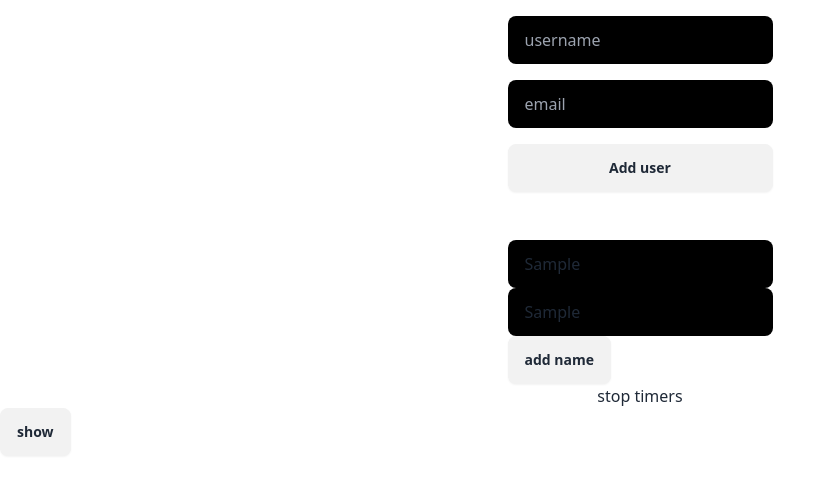
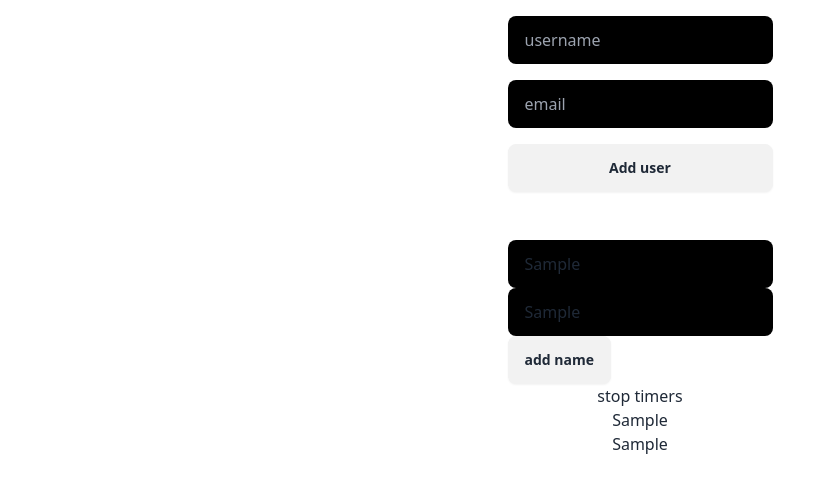
Before and after one commit to Foshati/reactfrontcast-learn, a React (Vite) app: page / in a window 1280 px wide. Both pictures are taken after typing "Sample", "Sample" into the empty fields and a click on the button "add name". Shown: the top 494 px of the page, without its empty margins (0-836 px from the left). Built offline with nearby package versions, Linux system fonts and the light colour scheme.

Commit message:
create component Timer and TimerList

```diff
--- a/src/App.tsx
+++ b/src/App.tsx
@@ -5,7 +5,8 @@ import AddUser from "./components/AddUser";
 import AddTime from "./components/AddTime";
 import TimersContextProvider from "./store/TimeContext";
 import TimerControl from "./components/TimerControl";
-import Modal from "./components/Modal";
+// import Modal from "./components/Modal";
+import TimerList from "./components/TimerList";
 
 export type UserPrprs = {
   username: string;
@@ -53,8 +54,9 @@ export default function App() {
         <div className="flex flex-col justify-center items-center ">
           <AddTime />
           <TimerControl/>
+          <TimerList/>
         </div>
-        <Modal/>
+        {/* <Modal/> */}
       </TimersContextProvider>
     </>
   );
--- /dev/null
+++ b/src/components/Timer.tsx
@@ -0,0 +1,13 @@
+type timerProps = {
+  name: string;
+  duration: number;
+};
+
+export default function Timer({ name, duration }: timerProps) {
+  return (
+    <div>
+      <p>{name}</p>
+      <p>{duration}</p>
+    </div>
+  );
+}
--- /dev/null
+++ b/src/components/TimerList.tsx
@@ -0,0 +1,17 @@
+import { useTimersContext } from "../hooks/useTimersContext";
+import Timer from "./Timer";
+
+export default function TimerList() {
+  const { timers } = useTimersContext();
+  return (
+    <div>
+      <ul>
+        {timers.map((item) => (
+          <li key={item.name}>
+            <Timer {...item} />
+          </li>
+        ))}
+      </ul>
+    </div>
+  );
+}
```
